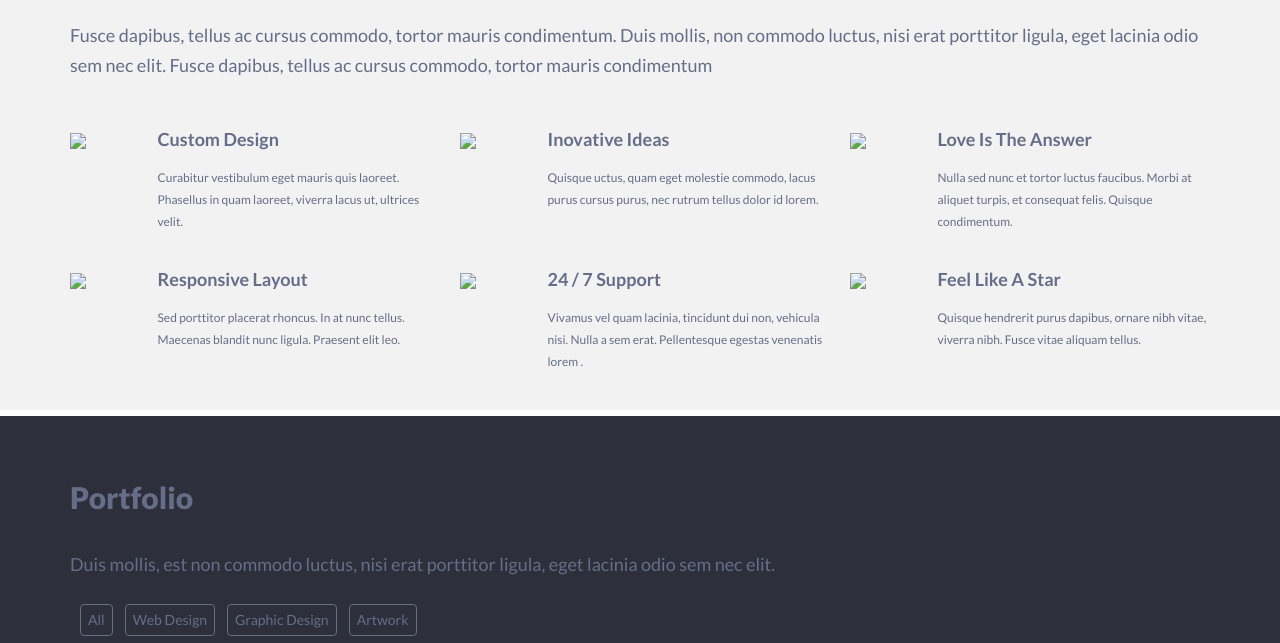
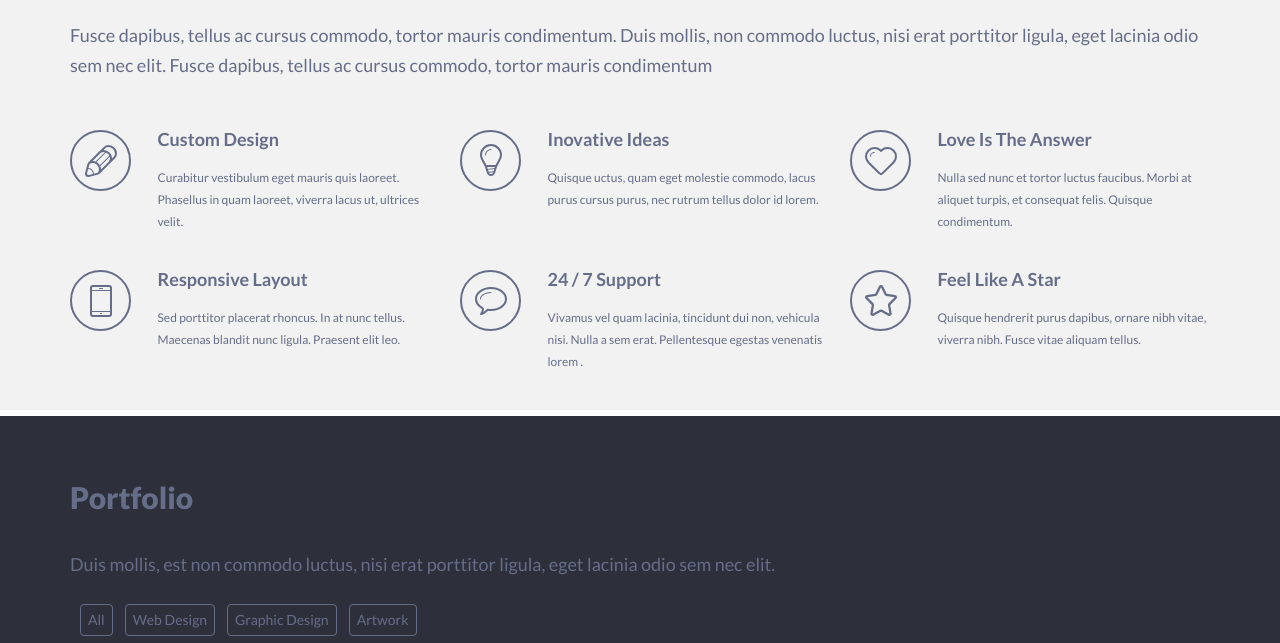
Before and after one commit to LisKas/singolo, a plain HTML site: page index.html in a window 1280 px wide. Shown: the part 840-1483 px from the top of the page. Drawn offline with nearby package versions, Linux system fonts and the light colour scheme.

Commit message:
Change the path to the picture

```diff
--- a/index.html
+++ b/index.html
@@ -98,7 +98,7 @@
                    <div class=" servises-item col-lg-4 col-md-6 col-sm-12">
                    <div class="row">
                      <div class="col-xs-3">
-                       <img src="img_service/pen.svg" class="img-responsive">
+                       <img src="img/img_service/pen.svg" class="img-responsive">
                      </div>
                      <div class="col-xs-9">
                        <h3>Custom Design</h3>
@@ -111,7 +111,7 @@
                    <div class=" servises-item col-lg-4 col-md-6 col-sm-12">
                    <div class="row">
                      <div class="col-xs-3">
-                       <img src="img_service/bulb.svg"class="img-responsive" >
+                       <img src="img/img_service/bulb.svg"class="img-responsive" >
                      </div>
                      <div class="col-xs-9">
                        <h3>Inovative Ideas</h3>
@@ -124,7 +124,7 @@
                    <div class=" servises-item col-lg-4 col-md-6 col-sm-12">
                      <div class="row">
                      <div class="col-xs-3">
-                       <img src="img_service/heart.svg" class="img-responsive" >
+                       <img src="img/img_service/heart.svg" class="img-responsive" >
                      </div>
                      <div class="col-xs-9">
                        <h3>Love Is The Answer</h3>
@@ -137,7 +137,7 @@
                    <div class=" servises-item col-lg-4 col-md-6 col-sm-12">
                    <div class="row">
                      <div class="col-xs-3">
-                       <img src="img_service/phone.svg" class="img-responsive" >
+                       <img src="img/img_service/phone.svg" class="img-responsive" >
                      </div>
                      <div class="col-xs-9">
                        <h3>Responsive Layout</h3>
@@ -150,7 +150,7 @@
                    <div class= "servises-item col-lg-4 col-md-6 col-sm-12">
                    <div class="row">
                      <div class="col-xs-3">
-                       <img src="img_service/bubble.svg" class="img-responsive">
+                       <img src="img/img_service/bubble.svg" class="img-responsive">
                      </div>
                      <div class="col-xs-9">
                        <h3>24 / 7 Support</h3>
@@ -163,7 +163,7 @@
                    <div class=" servises-item col-lg-4 col-md-6 col-sm-12">
                    <div class="row">
                      <div class="col-xs-3">
-                       <img src="img_service/star.svg" class="img-responsive">
+                       <img src="img/img_service/star.svg" class="img-responsive">
                      </div>
                      <div class="col-xs-9">
                        <h3>Feel Like A Star</h3>
```
